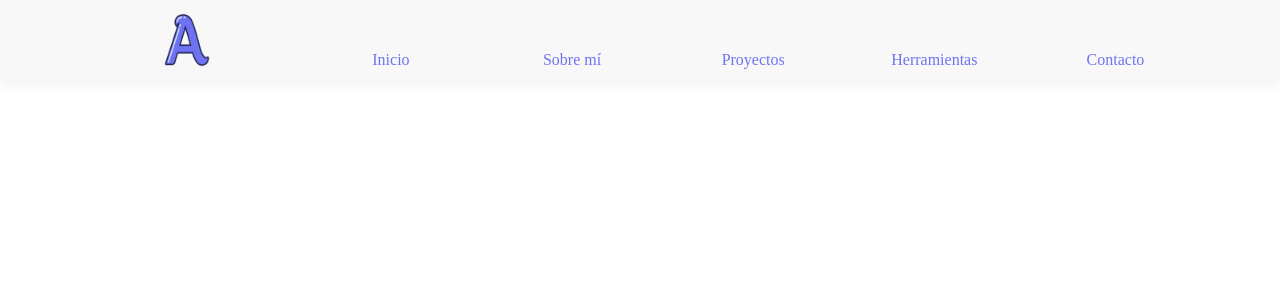
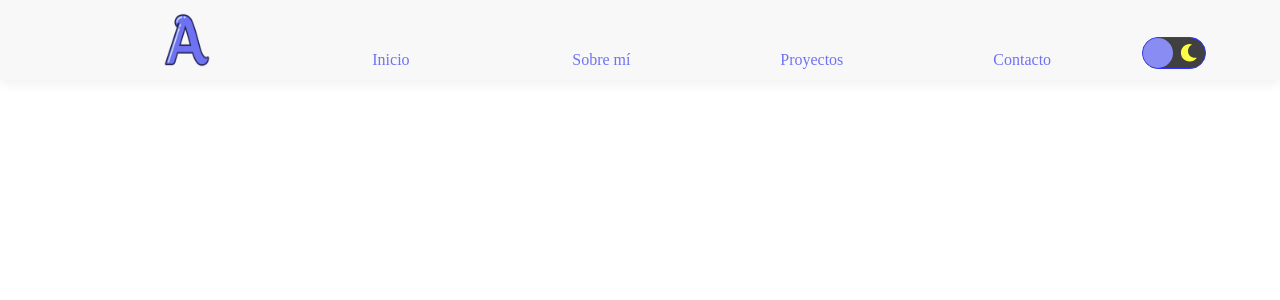
Before and after one commit to AleMejias/my-portfolio, a React (Create React App) app: page / in a window 1280 px wide. Shown: the top 300 px of the page. Built offline with nearby package versions, Linux system fonts and the light colour scheme; a web font is replaced by a local one.

Commit message:
Avances en el header resonsive y boton darkMode

```diff
--- a/src/components/NavBar/NavBar.js
+++ b/src/components/NavBar/NavBar.js
@@ -6,6 +6,7 @@ LogoContainer,
 Menu,
 MenuItem,
 MenuItemLink,
+MobileButtonColor,
 MobileIcon,
 Wrapper } from "./NavBarStyles";
 
@@ -14,7 +15,7 @@ import { useWidth } from "../../hooks/useWidth";
 import { handleMobileView } from "../../handlers/handleMobileView";
 
 import Logo from "../../assets/logotype.png";
-import { /* FaAlignJustify , */FaPlus } from "react-icons/fa";
+import { /* FaAlignJustify , */FaPlus , FaSun , FaMoon } from "react-icons/fa";
 
 const NavBar = () => {
 
@@ -41,6 +42,7 @@ const NavBar = () => {
                 <MobileIcon
                     onClick={ () =>  handleMobileView( setMobileView , mobileView ) }
                     mobileView = {mobileView}
+                    title="Desplegar Menu"
                 >
                     <FaPlus/>
                 </MobileIcon>
@@ -62,14 +64,20 @@ const NavBar = () => {
                     </MenuItem>
                     <MenuItem>
                         <MenuItemLink>
-                            Herramientas
-                        </MenuItemLink>
-                    </MenuItem>
-                    <MenuItem>
-                        <MenuItemLink>
                             Contacto
                         </MenuItemLink>
                     </MenuItem>
+                    {/* <MenuItem> */}
+                        <MobileButtonColor>
+                            <span></span>
+                            {/* <span> */}
+                                <FaSun />
+                            {/* </span> */}
+                            {/* <span> */}
+                                <FaMoon />
+                            {/* </span> */}
+                        </MobileButtonColor>
+                    {/* </MenuItem> */}
 
 
                 </Menu>
--- a/src/components/NavBar/NavBarStyles.js
+++ b/src/components/NavBar/NavBarStyles.js
@@ -44,6 +44,7 @@ export const Menu = styled.ul`
     justify-content: space-between;
     font-size: 1rem;
     list-style: none;
+    position: relative;
     width: 80%;
     @media screen and ( max-width: 768px ) {
         flex-direction: column;
@@ -53,12 +54,11 @@ export const Menu = styled.ul`
         width: 100%;
         height: 80vh;
         justify-content: space-evenly;
-        cursor:pointer;
         transition: 0.5s all ease;
     }
 
     @media screen and ( max-width : 481px ){
-        font-size: .9rem;
+        font-size: 1rem;
         height: 50vh;
     }
 `;
@@ -73,9 +73,10 @@ export const MenuItem = styled.li`
     }
     @media screen and ( max-width : 481px ){
         display: flex;
+        align-items: center;
+        justify-content: center;
         height: 100%;
-        justify-content: center;
-        align-items: center;
+        width: 100%;
     }
 `;
 
@@ -113,16 +114,67 @@ export const MobileIcon = styled.div`
         align-self: center;
         justify-content: flex-end;
         width: 80%;
-        cursor:pointer;
 
         svg{
             font-size: 1.1rem;
             color:#6E73F2;
+            cursor:pointer;
             transition: 0.5s all ease;
             transform:${ ({mobileView}) => mobileView ? 'rotate(45deg)' : 'rotate(0deg)'};
         }
+        span{
+        background-color: #6E73F2;
+        padding: 15px;
+        left: 0;
+        position: absolute;
+        border-radius: 100px;
+
     }
-    @media screen and ( max-width: 481px ){
-        font-size: 1rem;
     }
 `;
+
+export const MobileButtonColor = styled.button`
+    border: 1px solid blue;
+    border-radius: 90px;
+    background-color: #131313;
+    outline: none;
+    position: relative;
+    display: flex;
+    justify-content: space-evenly;
+    width: 4rem;
+    height: 2rem;
+    align-self: flex-end;
+    opacity: .8 ;
+
+/*     & > span{
+        display: flex;
+        background-color: none;
+        color: white;
+        height: 1.9rem;
+        line-height: 1.9rem;
+        width: 1.9rem;
+    } */
+    svg{
+        align-self: center;
+        margin: 0 4px;
+        color: #ffff18;
+        font-size: 1.1rem;
+        cursor: pointer;
+
+    }
+    span{
+        background-color: #6E73F2;
+        padding: 15px;
+        left: 0;
+        position: absolute;
+        border-radius: 100px;
+
+    }
+
+    @media screen and ( max-width: 768px ) {
+    position: absolute;
+    display: flex;
+    top: 15px;
+    right: 5px;
+    }
+`;
```
